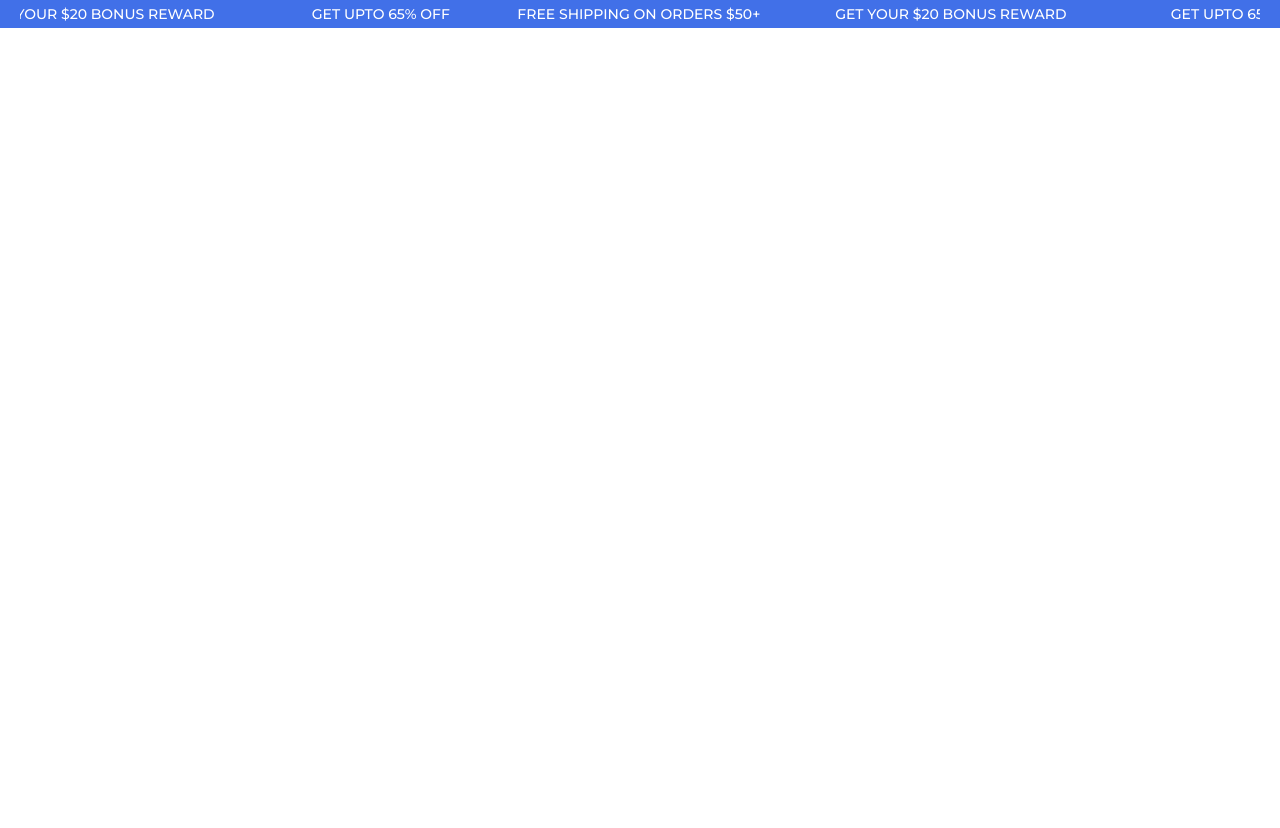
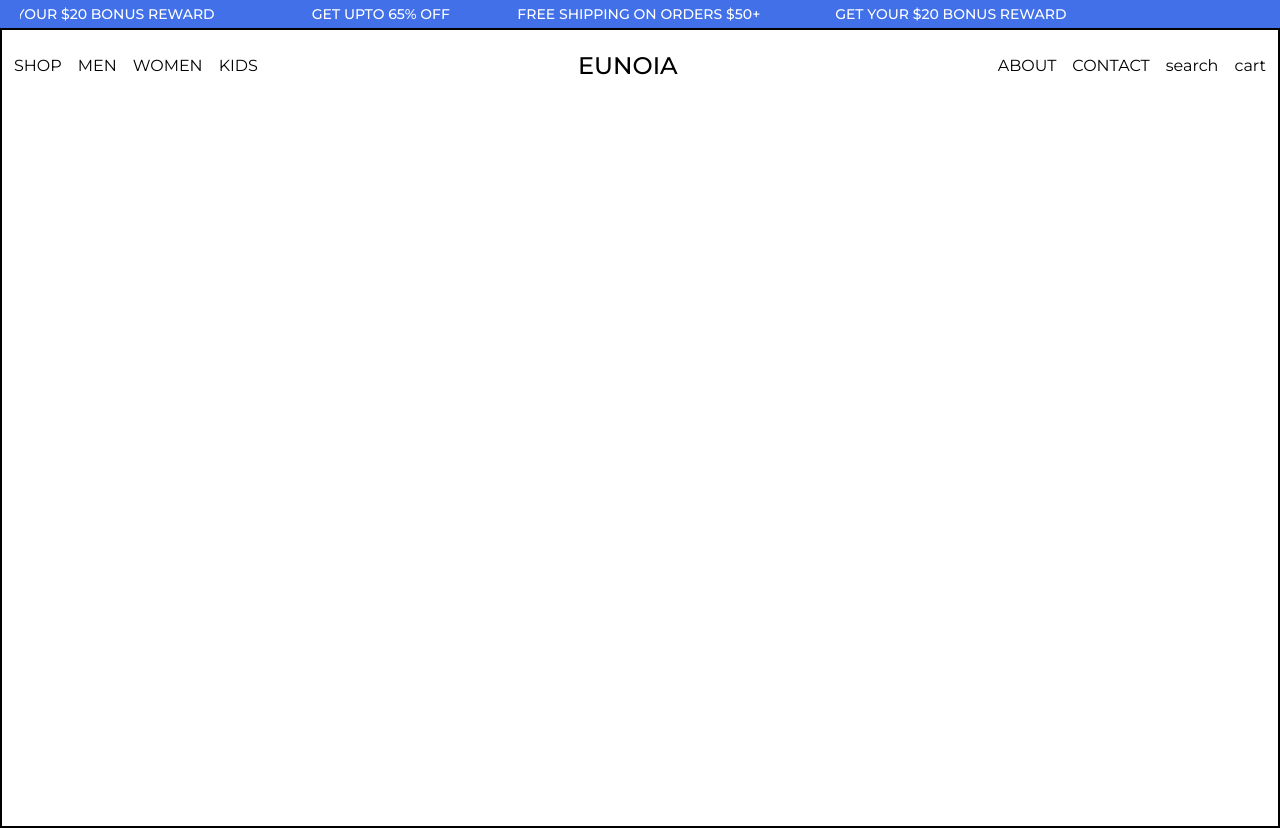
Before and after one commit to headlessNode/Eunoia, a React (Vite) app: page / in a window 1280 px wide. Before the commit the page ends 800 px from the top, so only its background shows below. Built offline with nearby package versions, Linux system fonts and the light colour scheme.

Commit message:
Add initial header

```diff
--- a/src/App.jsx
+++ b/src/App.jsx
@@ -1,11 +1,32 @@
 import TopBar from './components/TopBar';
+import { NavLink } from 'react-router-dom';
 
 function App() {
 	return (
-		<>
+		<div className="flex flex-col items-center">
 			<TopBar />
-			<div className="wrapper"></div>
-		</>
+			<div className="wrapper max-w-8xl w-full border-2 h-screen">
+				<div className="header font-montserrat px-3 py-5 flex justify-between items-center">
+					<div className="flex gap-4">
+						<NavLink className="uppercase hover:underline">shop</NavLink>
+						<NavLink className="uppercase hover:underline">men</NavLink>
+						<NavLink className="uppercase hover:underline">women</NavLink>
+						<NavLink className="uppercase hover:underline">kids</NavLink>
+					</div>
+					<div>
+						<NavLink to="/" className="uppercase font-medium text-2xl">
+							EUNOIA
+						</NavLink>
+					</div>
+					<div className="flex gap-4">
+						<NavLink className="uppercase hover:underline">about</NavLink>
+						<NavLink className="uppercase hover:underline">contact</NavLink>
+						<button>search</button>
+						<NavLink>cart</NavLink>
+					</div>
+				</div>
+			</div>
+		</div>
 	);
 }
 
--- a/src/components/TopBar.jsx
+++ b/src/components/TopBar.jsx
@@ -91,7 +91,7 @@ export default function TopBar() {
 	useGSAP(
 		() => {
 			const items = Array.from(linksContainer.current.children);
-			const tl = horizontalLoop(items, { speed: 1, repeat: -1, paddingRight: 100 });
+			const tl = horizontalLoop(items, { speed: 1, repeat: -1, paddingRight: 200 });
 			items.forEach((item) => {
 				item.addEventListener('mouseenter', () => tl.pause());
 				item.addEventListener('mouseleave', () => tl.resume());
@@ -107,7 +107,7 @@ export default function TopBar() {
 	);
 
 	return (
-		<div className="top-bar px-5 py-1 font-montserrat font-medium text-sm bg-blue">
+		<div className="top-bar relative w-full px-5 py-1 font-montserrat font-medium text-sm bg-blue">
 			<div ref={linksContainer} className="links flex gap-20 whitespace-nowrap overflow-hidden">
 				<a href="#" className="text-white text-center uppercase w-full hover:underline">
 					get upto 65% off
--- a/src/main.jsx
+++ b/src/main.jsx
@@ -1,10 +1,18 @@
 import { StrictMode } from 'react';
 import { createRoot } from 'react-dom/client';
 import App from './App.jsx';
+import { RouterProvider, createBrowserRouter } from 'react-router-dom';
 import './index.css';
+
+const router = createBrowserRouter([
+	{
+		path: '/',
+		element: <App />,
+	},
+]);
 
 createRoot(document.getElementById('root')).render(
 	<StrictMode>
-		<App />
+		<RouterProvider router={router} />
 	</StrictMode>
 );
--- a/tailwind.config.js
+++ b/tailwind.config.js
@@ -12,7 +12,11 @@ export default {
 		fontFamily: {
 			montserrat: ['Montserrat', 'sans-serif'],
 		},
-		extend: {},
+		extend: {
+			maxWidth: {
+				'8xl': '90rem',
+			},
+		},
 	},
 	plugins: [],
 };
```
Also changed, not shown: src/components/Header.jsx (added).
